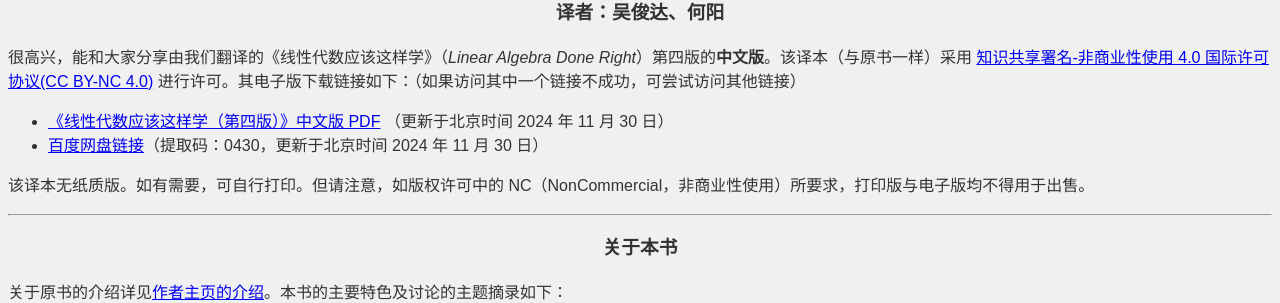
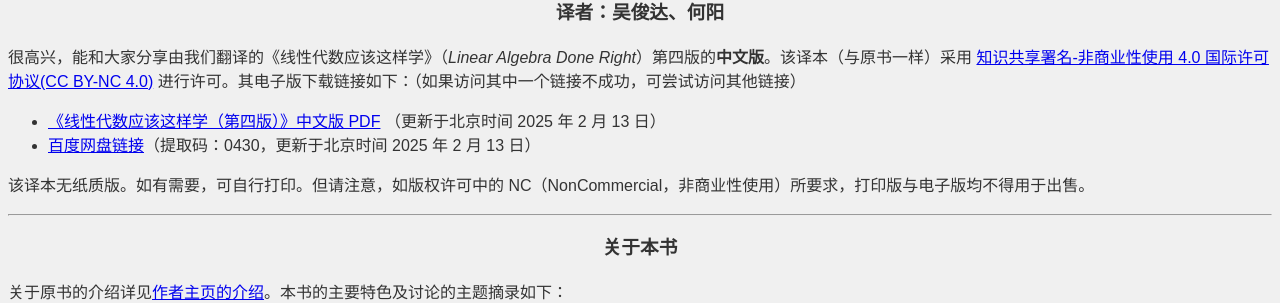
Before and after one commit to OliverWu515/OliverWu515.github.io, a Jekyll site: the page ladr4e.html, which Jekyll copies as it is, in a window 1280 px wide. Shown: the part 224-527 px from the top of the page. Built offline with Jekyll 4.4.1, drawn with Linux system fonts in a browser that asks for light colours.

Commit message:
更新 LADR 网页

```diff
--- a/ladr4e.html
+++ b/ladr4e.html
@@ -110,10 +110,10 @@
         </p>
         <ul>
             <li>
-                <a href="https://linear.he-yang.top/LADR4eCN.pdf" target="_blank">《线性代数应该这样学（第四版）》中文版 PDF</a> （更新于北京时间 2024 年 11 月 30 日）
+                <a href="https://linear.he-yang.top/LADR4eCN.pdf" target="_blank">《线性代数应该这样学（第四版）》中文版 PDF</a> （更新于北京时间 2025 年 2 月 13 日）
             </li>
             <li>
-                <a href="https://pan.baidu.com/s/1X18F6hP3grRSoRSi9DI03Q?pwd=0430" target="_blank">百度网盘链接</a>（提取码：0430，更新于北京时间 2024 年 11 月 30 日）
+                <a href="https://pan.baidu.com/s/1X18F6hP3grRSoRSi9DI03Q?pwd=0430" target="_blank">百度网盘链接</a>（提取码：0430，更新于北京时间 2025 年 2 月 13 日）
             </li>
         </ul>
         <p>
@@ -176,10 +176,10 @@
             <li>
                 <a href="https://linear.he-yang.top/LADR4eCN.pdf" target="_blank">PDF file for the <b>Chinese translation</b> of <em>Linear Algebra Done Right</em>, fourth edition</a>
                 <br>
-                (30 November 2024, CST)
+                (13 February 2025, CST)
             </li>
             <li>
-                <a href="https://pan.baidu.com/s/1X18F6hP3grRSoRSi9DI03Q?pwd=0430" target="_blank">Link to BaiduNetDisk</a> (Download Code: 0430; 30 November 2024, CST)
+                <a href="https://pan.baidu.com/s/1X18F6hP3grRSoRSi9DI03Q?pwd=0430" target="_blank">Link to BaiduNetDisk</a> (Download Code: 0430; 13 February 2025, CST)
             </li>
         </ul>
         <p>
```
Also changed, not shown: nac.md (+2 -0 lines).
